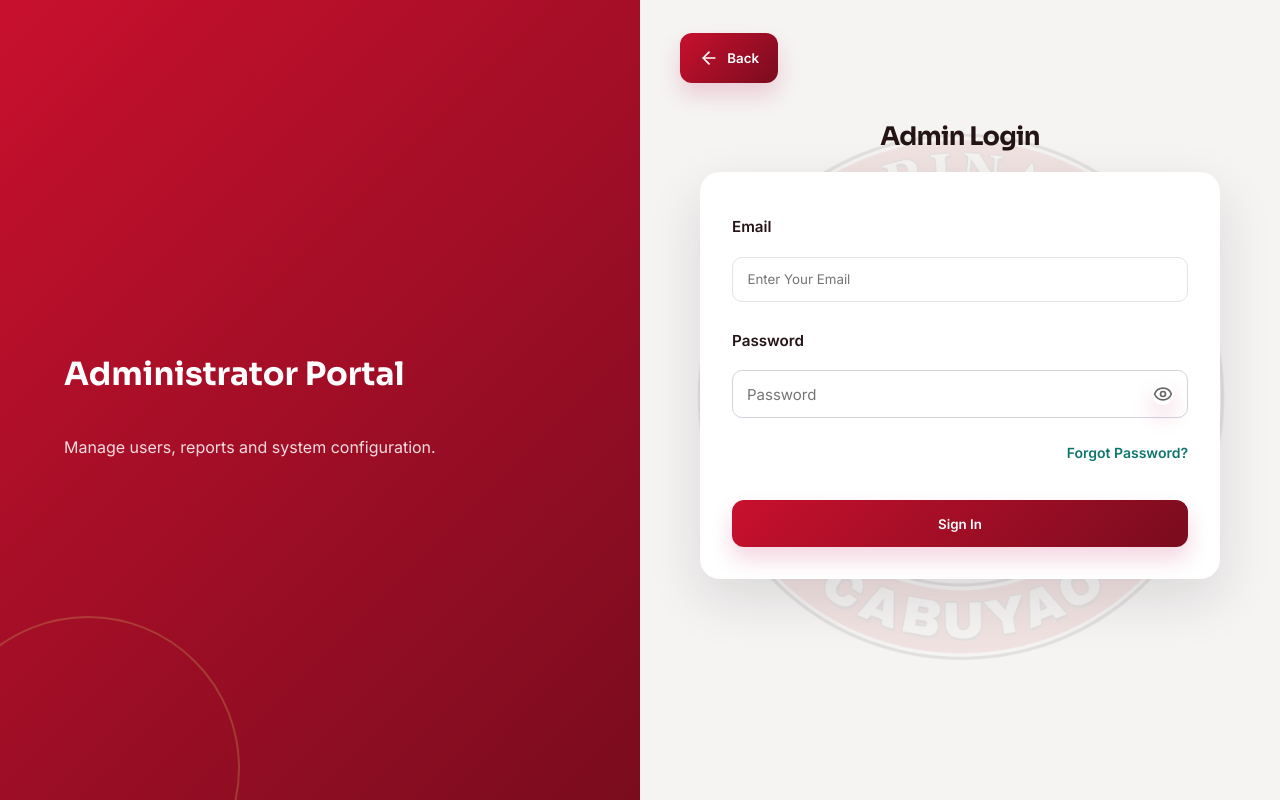
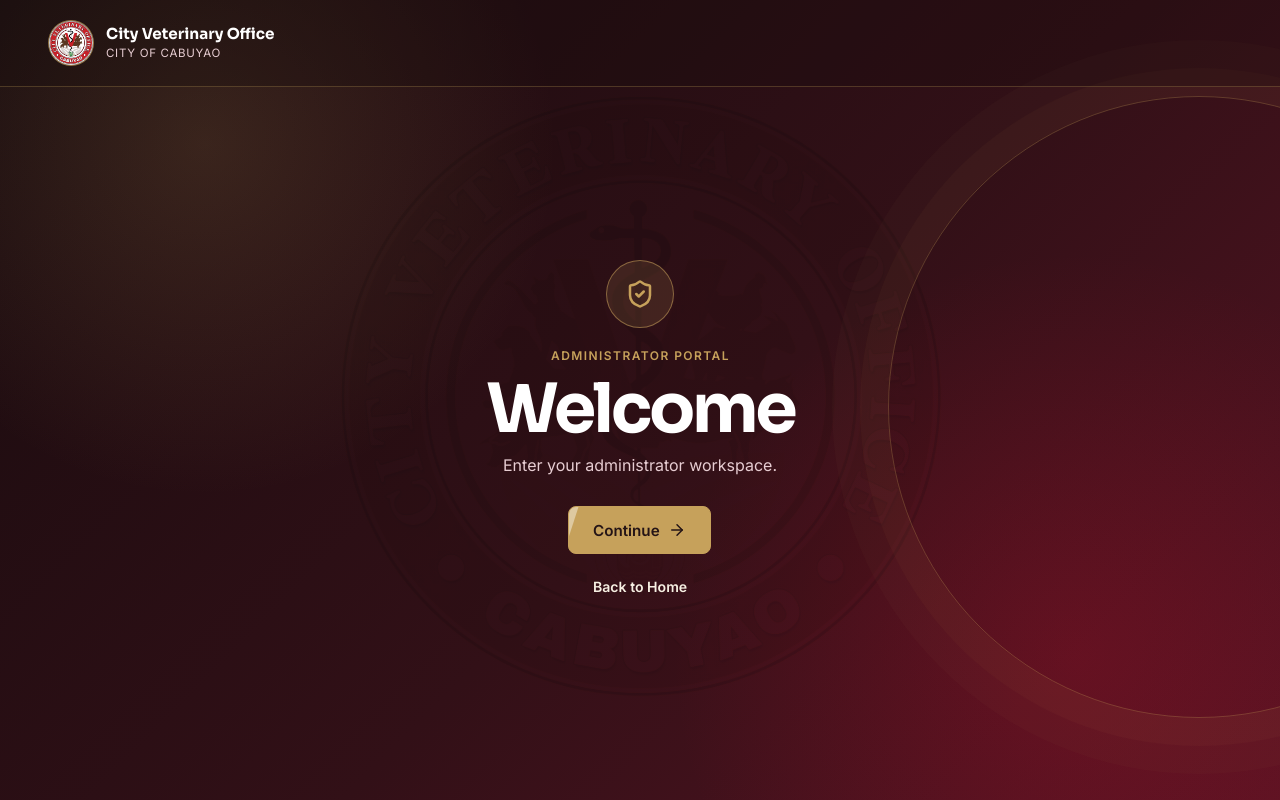
Before and after one commit to MarkOcharan21/City-Vet, a React (Vite) app in the folder frontend/: page /admin/login in a window 1280 px wide. Built offline with nearby package versions, Linux system fonts and the light colour scheme; no server answers; what chartjs-plugin-datalabels would draw is missing.

Commit message:
Admin pre-login welcome before login; move first-login setup to /admin/setup

```diff
--- a/frontend/src/App.jsx
+++ b/frontend/src/App.jsx
@@ -57,6 +57,7 @@ import ActivityAuditTrail from "./pages/admin/ActivityAuditTrail";
 import ProductCatalog from "./pages/admin/ProductCatalog";
 import AdminSecurity from "./pages/admin/AdminSecurity";
 import AdminWelcome from "./pages/admin/AdminWelcome";
+import AdminWelcomeLanding from "./pages/admin/AdminWelcomeLanding";
 import NotificationCenter from "./pages/shared/NotificationCenter";
 
 // LAYOUTS
@@ -126,8 +127,11 @@ export default function App() {
 
           <Route path="/admin/login" element={<AdminLogin />} />
 
+          {/* Pre-login welcome (shown before proceeding into the admin login) */}
+          <Route path="/admin/welcome" element={<AdminWelcomeLanding />} />
+
           {/* First-login setup (open route — no session token exists yet) */}
-          <Route path="/admin/welcome" element={<AdminWelcome />} />
+          <Route path="/admin/setup" element={<AdminWelcome />} />
 
           {/* ===================== OWNER ===================== */}
 
--- a/frontend/src/pages/admin/AdminLogin.jsx
+++ b/frontend/src/pages/admin/AdminLogin.jsx
@@ -4,6 +4,7 @@ import { ArrowLeft, Clock, LockKeyhole } from "lucide-react";
 import api from "../../services/api";
 import { useAuth } from "../../context/AuthContext";
 import PasswordInput from "../../components/PasswordInput";
+import AdminWelcomeLanding from "./AdminWelcomeLanding";
 
 const PRE_TOKEN_KEY = "admin_pre_token";
 
@@ -18,15 +19,20 @@ const [error,setError]=useState("");
 const [loading,setLoading]=useState(false);
 const [sessionExpired, setSessionExpired] = useState(false);
 
+const [searchParams] = useSearchParams();
+
 // Step 2 of admin login: the personal access code (PIN).
-const [stage, setStage] = useState("password");
+// The portal greets you with a welcome screen BEFORE the login form; a direct
+// ?proceed=1 link (e.g. after session expiry) skips straight to the form.
+const [stage, setStage] = useState(
+  searchParams.get("proceed") ? "password" : "welcome"
+);
 const [code, setCode] = useState("");
 const [codeError, setCodeError] = useState("");
 
 const {login}=useAuth();
 
 const navigate=useNavigate();
-const [searchParams] = useSearchParams();
 
 useEffect(() => {
   if (searchParams.get('session') === 'expired') {
@@ -80,7 +86,7 @@ if (res.data.step === "code") {
   if (res.data.has_access_code) {
     setStage("code");
   } else {
-    navigate("/admin/welcome");
+    navigate("/admin/setup");
   }
   return;
 }
@@ -129,7 +135,7 @@ async function handleCodeSubmit(e) {
     finishLogin(res.data.token, res.data.user);
   } catch (err) {
     if (err.response?.status === 409 && err.response?.data?.set_code_required) {
-      navigate("/admin/welcome");
+      navigate("/admin/setup");
       return;
     }
     if (err.response?.status === 429) {
@@ -153,6 +159,10 @@ function backToPassword() {
 }
 
 return(
+
+stage === "welcome" ? (
+  <AdminWelcomeLanding onContinue={() => { setSessionExpired(false); setStage("password"); }} />
+) : (
 
 <div className="auth-page">
 
@@ -286,7 +296,7 @@ disabled={loading}
 </div>
 
 </div>
-
+)
 );
 
 }
--- /dev/null
+++ b/frontend/src/pages/admin/AdminWelcomeLanding.jsx
@@ -0,0 +1,52 @@
+import { ArrowRight, ShieldCheck } from "lucide-react";
+import { Link } from "react-router-dom";
+
+// Pre-login welcome for the Administrator portal — the same branded card the
+// Staff and Veterinarian portals show before their login form. Shown at
+// /admin/welcome and as the first stage of /admin/login ("before proceeding").
+export default function AdminWelcomeLanding({ onContinue }) {
+  return (
+    <div className="clinic-access-page clinic-access-page--welcome">
+      <header className="clinic-access-header">
+        <Link to="/" className="clinic-access-brand">
+          <span className="clinic-access-brand-mark">
+            <img src="/assets/cityvet-logo.jpg" alt="" />
+          </span>
+          <span className="clinic-access-brand-copy">
+            <strong>City Veterinary Office</strong>
+            <small>City of Cabuyao</small>
+          </span>
+        </Link>
+      </header>
+
+      <main className="clinic-access-content">
+        <section className="clinic-access-welcome-card" aria-labelledby="admin-welcome-title">
+          <span className="clinic-access-icon">
+            <ShieldCheck size={30} />
+          </span>
+          <span className="clinic-access-eyebrow">Administrator Portal</span>
+          <h1 id="admin-welcome-title">Welcome</h1>
+          <p>Enter your administrator workspace.</p>
+
+          {onContinue ? (
+            <button type="button" className="clinic-access-primary-button" onClick={onContinue}>
+              Continue <ArrowRight size={18} />
+            </button>
+          ) : (
+            <Link to="/admin/login?proceed=1" className="clinic-access-primary-button">
+              Continue <ArrowRight size={18} />
+            </Link>
+          )}
+
+          <Link
+            to="/"
+            className="clinic-access-back-link"
+            style={{ marginTop: "1.5rem" }}
+          >
+            Back to Home
+          </Link>
+        </section>
+      </main>
+    </div>
+  );
+}
```
